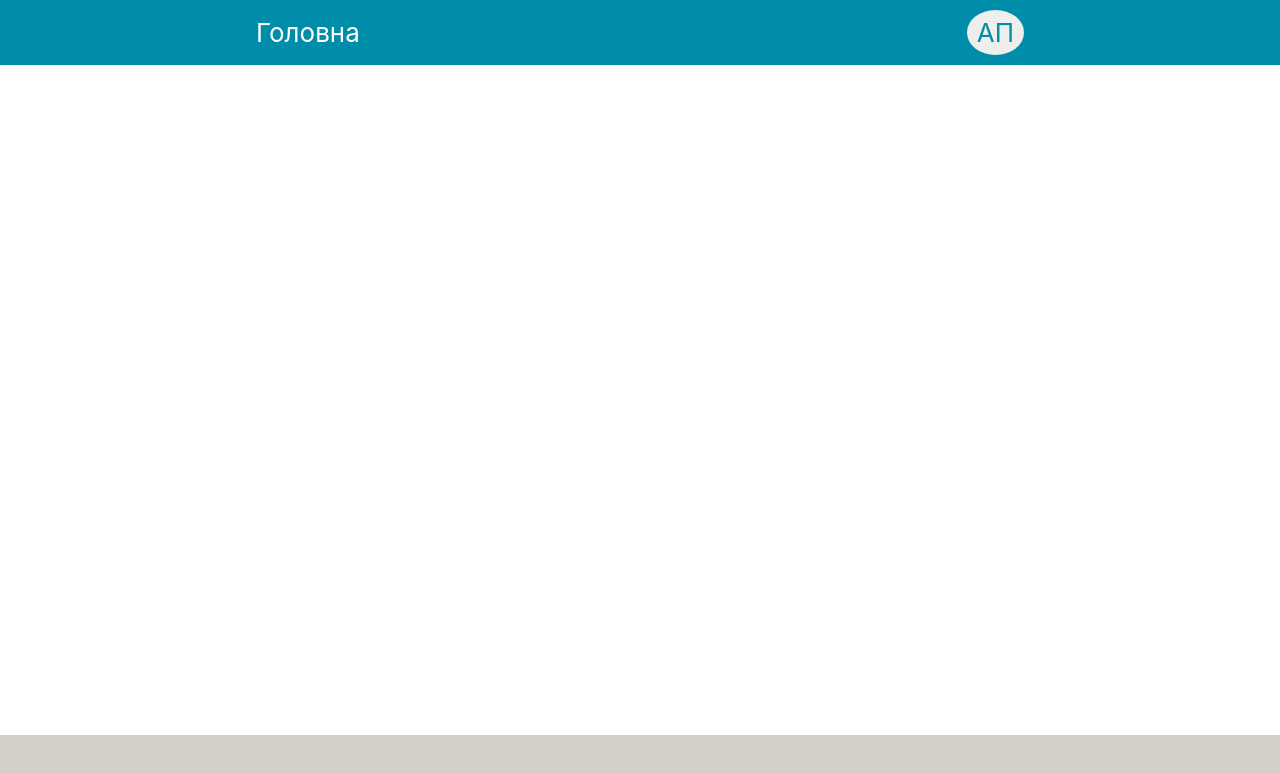
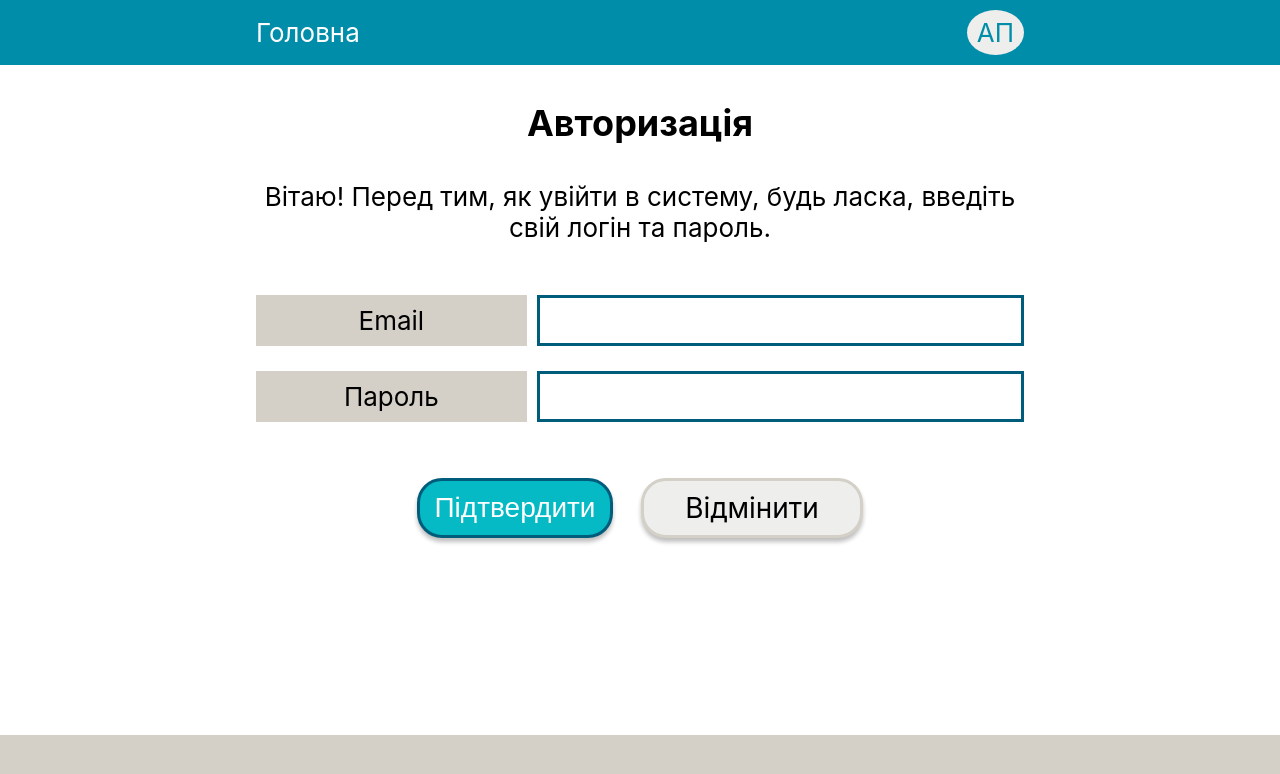
Before and after one commit to MrTimeGo/registry, an Angular app in the folder front-end/registry/: page / in a window 1280 px wide. Shown: the top 774 px of the page. Built offline with nearby package versions, Linux system fonts and the light colour scheme.

Commit message:
authorization page created

```diff
--- a/front-end/registry/package.json
+++ b/front-end/registry/package.json
@@ -23,7 +23,7 @@
     "zone.js": "~0.11.4"
   },
   "devDependencies": {
-    "@angular-devkit/build-angular": "~13.3.5",
+    "@angular-devkit/build-angular": "^13.3.5",
     "@angular/cli": "~13.3.5",
     "@angular/compiler-cli": "~13.3.0",
     "@types/jasmine": "~3.10.0",
--- a/front-end/registry/src/app/app.component.html
+++ b/front-end/registry/src/app/app.component.html
@@ -0,0 +1 @@
+<app-authentification></app-authentification>
--- a/front-end/registry/src/app/app.module.ts
+++ b/front-end/registry/src/app/app.module.ts
@@ -2,10 +2,12 @@ import { NgModule } from '@angular/core';
 import { BrowserModule } from '@angular/platform-browser';
 
 import { AppComponent } from './app.component';
+import { AuthentificationComponent } from './authentification/authentification.component';
 
 @NgModule({
   declarations: [
-    AppComponent
+    AppComponent,
+    AuthentificationComponent
   ],
   imports: [
     BrowserModule
--- /dev/null
+++ b/front-end/registry/src/app/authentification/authentification.component.css
@@ -0,0 +1,78 @@
+.center {
+    justify-content: center;
+    display: flex;
+}
+
+.title {
+    margin: 1em;
+    font-weight: 700;
+    font-size: 36px;
+}
+
+.text {
+    margin: 1.5em, 0px;
+    text-align: center;
+}
+
+.grid-form {
+    margin-top: 2em;
+    display: grid;
+    grid-template-columns: 5fr 9fr;
+    grid-template-rows: 1fr 1fr;
+    row-gap: 25px;
+    column-gap: 10px;
+}
+
+.label {
+    background: #D4D0C7;
+    padding: 10px;
+    justify-content: center;
+    display: flex;
+}
+
+.textbox {
+    background: #FFFFFF;
+    border: 3px solid #005C7B;
+    font-size: 26px;
+
+}
+
+.textbox:hover {
+    box-shadow: inset 0px 4px 4px rgba(0, 0, 0, 0.25);
+}
+
+.btn {
+    box-shadow: 0px 4px 4px rgba(0, 0, 0, 0.25);
+    border-radius: 25px;
+    font-size: 28px;
+    padding: 10px 10px;
+    width: 7em;
+    margin: 2em 0.5em;
+}
+
+.btn-primary {
+    border: 3px solid #005C7B;
+    background: #05BAC5;
+    color: #FFFFFF;
+}
+
+.btn-primary:hover {
+    box-shadow: inset 0px 4px 4px rgba(0, 0, 0, 0.25);
+    cursor: pointer;
+}
+
+.btn-primary:active {
+    background: #005C7B;
+}
+
+.btn-secondary {
+    background: #EEEEEC;
+    border: 3px solid #D4D0C7;
+}
+.btn-secondary:hover{
+    box-shadow: inset 0px 4px 4px rgba(0, 0, 0, 0.25);
+    cursor: pointer;
+}
+.btn-secondary:active{
+    background: #FFFFFF;
+}
--- /dev/null
+++ b/front-end/registry/src/app/authentification/authentification.component.html
@@ -0,0 +1,13 @@
+<div class="title center">Авторизація</div>
+<div class="text center">Вітаю! Перед тим, як увійти в систему, будь ласка, введіть свій логін та пароль.</div>
+<div class="grid-form">
+    <div class="label">Email</div>
+    <input class="textbox" type="text">
+    <div class="label">Пароль</div>
+    <input class="textbox" type="text">
+</div>
+<div class="center">
+    <input type="submit" class="btn btn-primary" value="Підтвердити">
+    <a class="center btn btn-secondary">Відмінити</a>
+</div>
+<div></div>
--- /dev/null
+++ b/front-end/registry/src/app/authentification/authentification.component.ts
@@ -0,0 +1,15 @@
+import { Component, OnInit } from '@angular/core';
+
+@Component({
+  selector: 'app-authentification',
+  templateUrl: './authentification.component.html',
+  styleUrls: ['./authentification.component.css']
+})
+export class AuthentificationComponent implements OnInit {
+
+  constructor() { }
+
+  ngOnInit(): void {
+  }
+
+}
```
Also changed, not shown: 2 other files (tests, documents, lock files or other folders).
